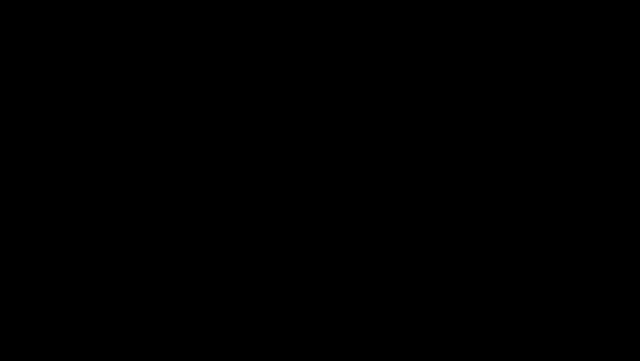
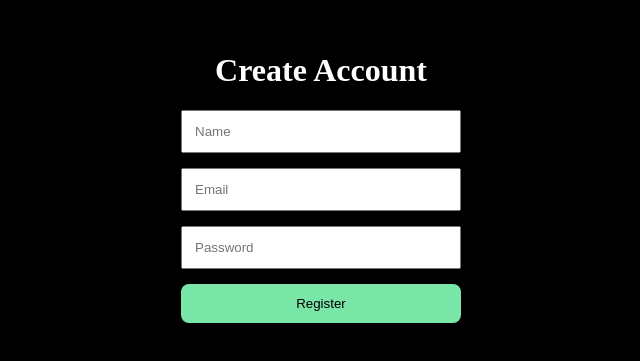
Before and after one commit to bwk0143-commits/HABIT-TRACK-IT, a React (Vite) app: page /HABIT-TRACK-IT/register in a window 1280 px wide. Before the commit this address had no page. Shown: the part 223-584 px from the top of the page, without its empty margins (319-959 px from the left). Built offline with nearby package versions, Linux system fonts and the light colour scheme.

Commit message:
Add registration page and connect register API

```diff
--- a/src/App.jsx
+++ b/src/App.jsx
@@ -5,6 +5,7 @@ import "./styles/Navbar.css";
 import { BrowserRouter, Routes, Route } from "react-router-dom";
 import Login from "./pages/login.jsx";
 import Dashboard from "./pages/dashboard.jsx";
+import Register from "./pages/register.jsx";
 
 const habits = [
   {
@@ -203,6 +204,7 @@ export default function App() {
         <Route path="/" element={<Home />} />
         <Route path="/login" element={<Login />} />
         <Route path="/dashboard" element={<Dashboard />} />
+        <Route path="/register" element={<Register />} />
       </Routes>
     </BrowserRouter>
   );
--- a/src/components/Navbar.jsx
+++ b/src/components/Navbar.jsx
@@ -9,7 +9,7 @@ function Navbar() {
         <Link to="/" className="nav-link">Home</Link>
         <a href="#" className="nav-link">Dashboard</a>
         <a href="#" className="nav-link">Statistics</a>
-
+        <Link to="/register" className="nav-register-btn">Register</Link>
         <Link to="/login" className="nav-login-btn">
           Login
         </Link>
--- a/src/pages/register.jsx
+++ b/src/pages/register.jsx
@@ -0,0 +1,84 @@
+import{ useState} from "react";
+import{ useNavigate} from "react-router-dom";
+
+function Register(){
+    const [name,setName] =useState("");
+    const [email,setEmail] = useState("");
+    const [password,setPassword] = useState("");
+    const [message,setMessage]= useState("");
+
+    const navigate = useNavigate();
+    const handleRegister = async (e) => {
+  e.preventDefault();
+
+  setMessage("");
+
+  try {
+    const response = await fetch(
+      "https://habit-track-it.onrender.com/register",
+      {
+        method: "POST",
+        headers: {
+          "Content-Type": "application/json",
+        },
+        body: JSON.stringify({
+          name,
+          email,
+          password,
+        }),
+      }
+    );
+
+    const data = await response.json();
+
+    console.log("Register status:", response.status);
+    console.log("Register response:", data);
+
+    if (response.ok) {
+      setMessage("User registered successfully ✅");
+
+      setTimeout(() => {
+        navigate("/login");
+      }, 2000);
+    } else {
+      setMessage(data.detail || "Registration failed");
+    }
+  } catch (error) {
+    console.error("Register error:", error);
+    setMessage(`Error: ${error.message}`);
+  }
+};
+
+    return (
+        <div className="login-page">
+            <h1>Create Account</h1>
+            <form onSubmit={handleRegister}>
+                <input
+                type="text"
+                placeholder="Name"
+                value={name}
+                onChange={(e) => setName(e.target.value)}
+                required
+                />
+                <input
+                type="email"
+                placeholder="Email"
+                onChange={(e) => setEmail(e.target.value)}
+                required
+                />
+                <input
+                type="password"
+                placeholder="Password"
+                value={password}
+                    onChange={(e) => setPassword(e.target.value)}
+                    required
+                    />
+                {message && <p>{message}</p>}
+                <button type="submit"> Register</button>
+
+            </form>
+        </div>
+    );
+}
+
+export default Register;
```
Also changed, not shown: 1 other file (tests, documents, lock files or other folders).
